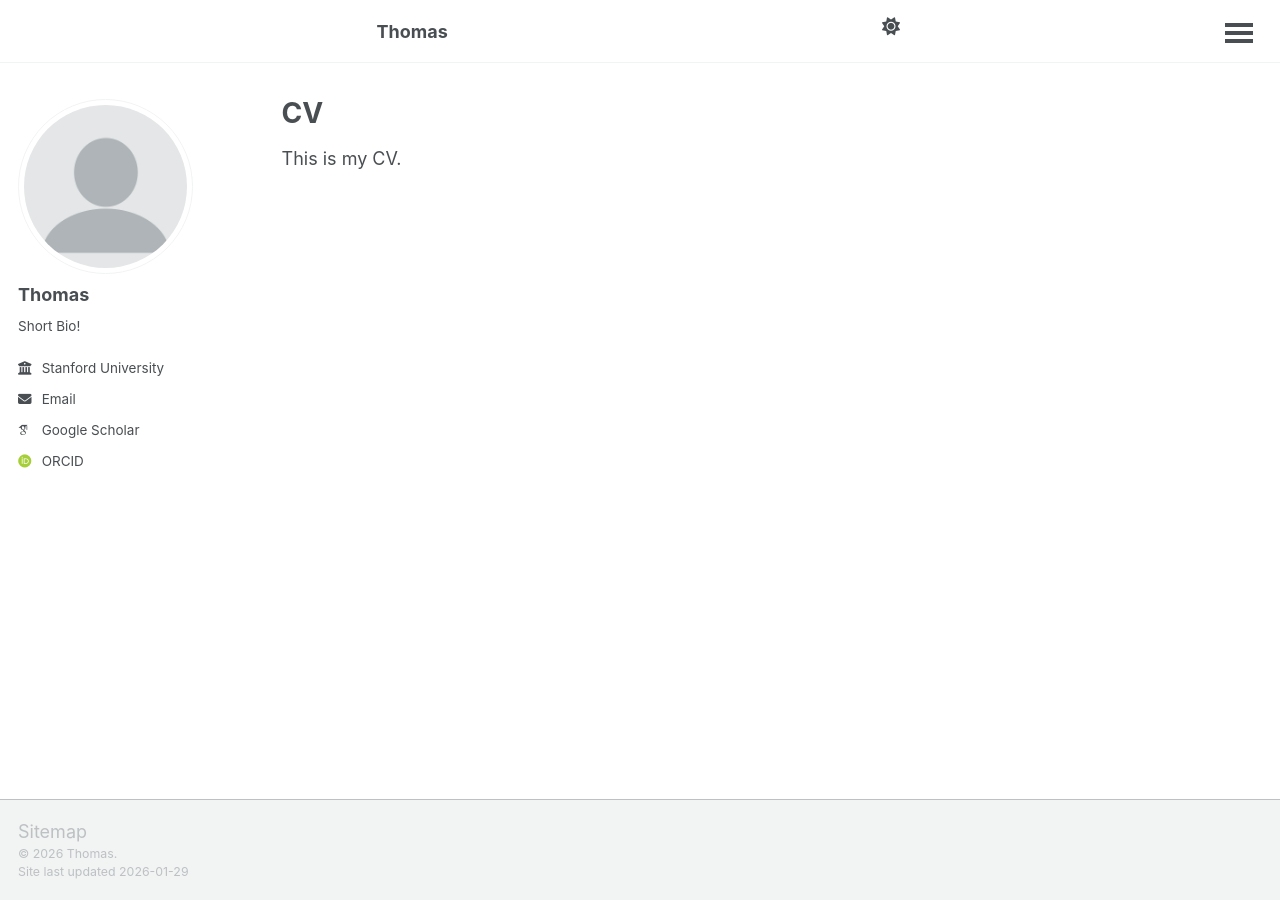
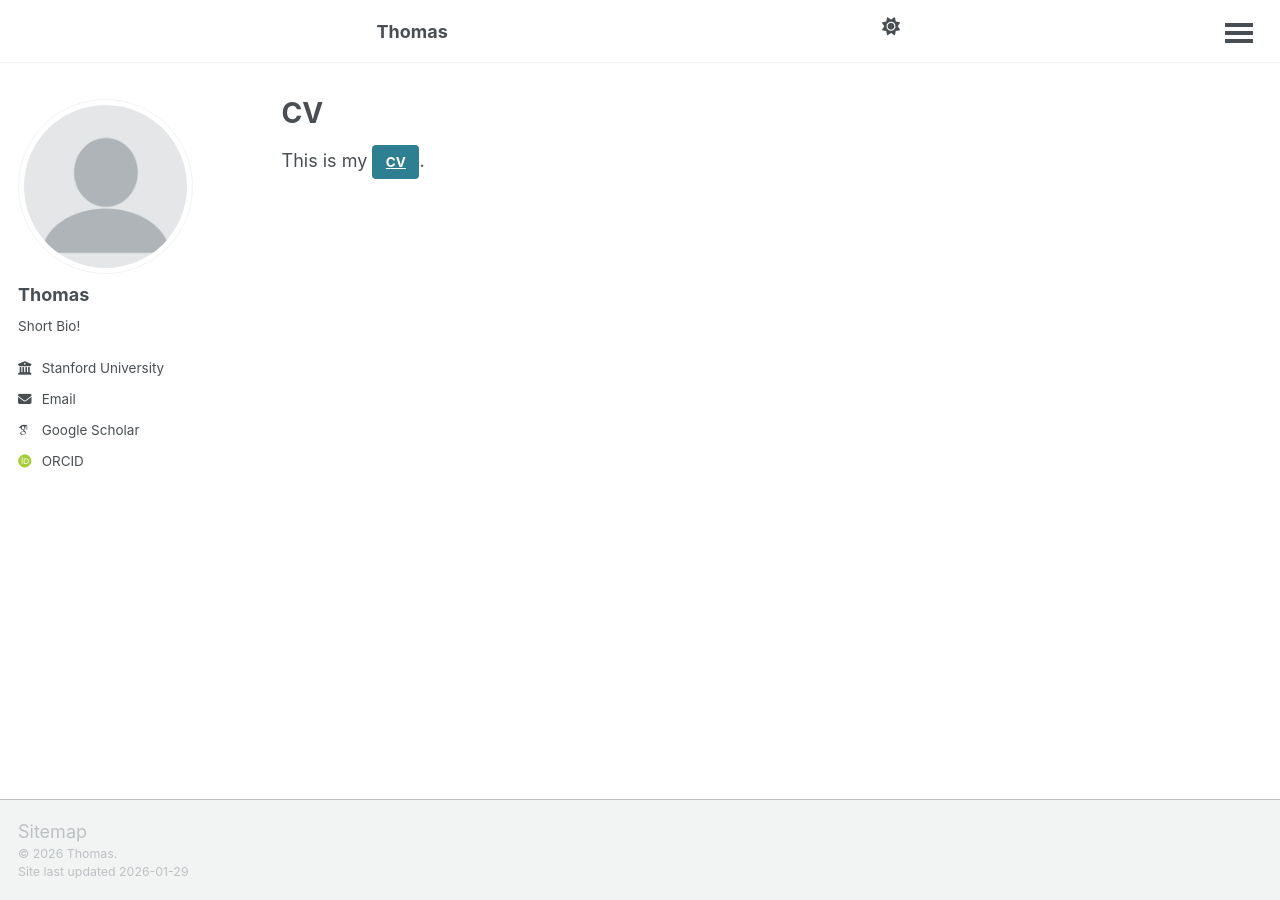
Before and after one commit to Tubbie06/tubbie06.github.io, a Jekyll site: the page built from _pages/cv.md, in a window 1280 px wide. Built offline with Jekyll 4.4.1, drawn with Linux system fonts in a browser that asks for light colours; some web fonts are replaced; a script bundle is joined from its source files by our own code; library files that are not in the unit come from our copies; some of the changed lines change nothing that is shown.

Commit message:
Add link to cv

```diff
--- a/_pages/cv.md
+++ b/_pages/cv.md
@@ -8,7 +8,7 @@ redirect_from:
 ---
 
 
-This is my CV.
+This is my [CV]({{ site.baseurl }}/files/cv.pdf){: .btn .btn--primary}.
 
 
 <!--
```
